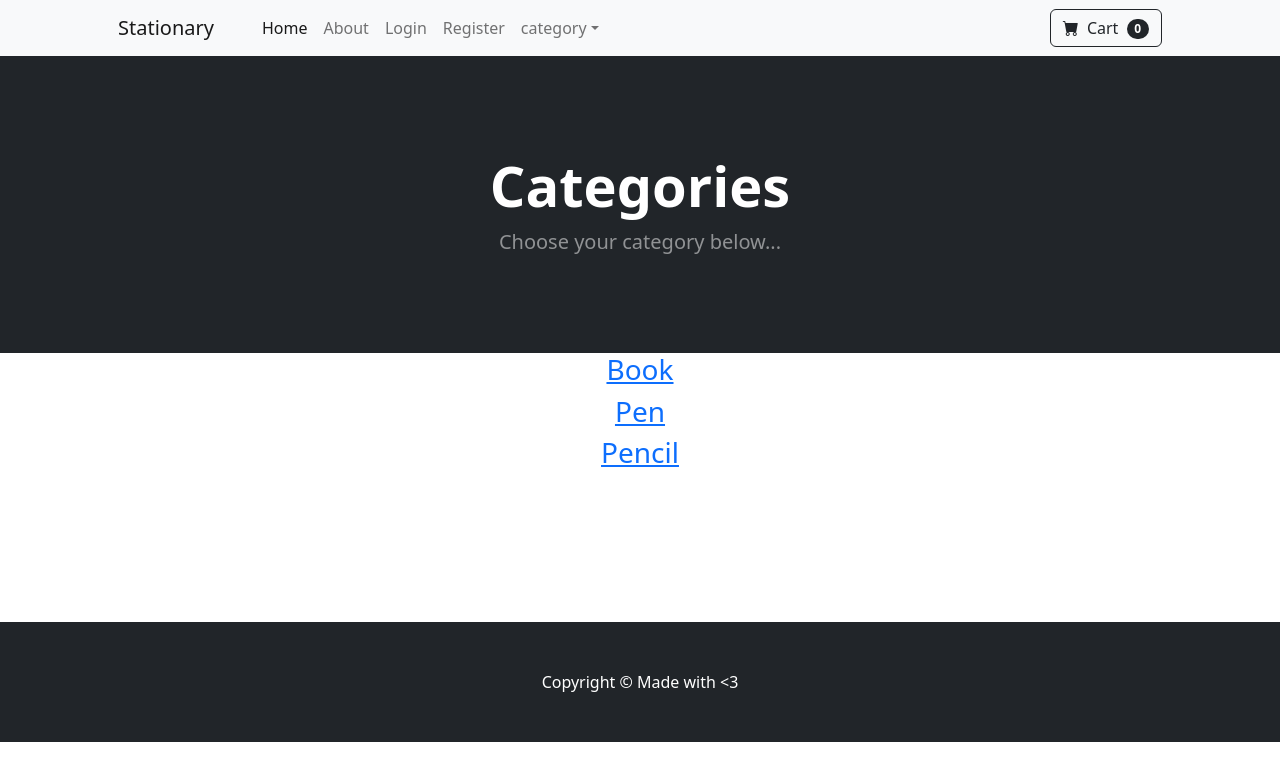
After one commit to srakshitha296/SHOPPING_WEBSITE, a Django app: page /category_summary/ in a window 1280 px wide. The commit adds this page. Shown: the top 781 px of the page. Run offline with Django 5.2, Linux system fonts and the light colour scheme; data comes from the database, SQL or seed files in the repository; some libraries are stand-ins or nearby versions.

Commit message:
categories

```diff
--- /dev/null
+++ b/store/templates/category_summary.html
@@ -0,0 +1,26 @@
+{% extends 'base.html' %}
+
+{% block content %}
+<!-- Header-->
+<header class="bg-dark py-5">
+    <div class="container px-4 px-lg-5 my-5">
+        <div class="text-center text-white">
+            <h1 class="display-4 fw-bolder">Categories</h1>
+            <p class="lead fw-normal text-white-50 mb-0">Choose your category below...</p>
+        </div>
+    </div>
+</header>
+
+<div class="container">
+    <div class="row">
+        <center>
+            <div class="col-8">
+                {% for category in categories%}
+                <h3><a href="{% url 'category' category %}">{{category}}</a></h3>
+                {% endfor %}
+            </div>
+        </center>
+    </div>
+</div>
+</br></br></br></br></br></br>
+{% endblock %}
--- a/store/templates/navbar.html
+++ b/store/templates/navbar.html
@@ -19,7 +19,7 @@
                     <a class="nav-link dropdown-toggle" id="navbarDropdown" href="#" role="button"
                         data-bs-toggle="dropdown" aria-expanded="false">category</a>
                     <ul class="dropdown-menu" aria-labelledby="navbarDropdown">
-                        <li><a class="dropdown-item" href="{% url 'home' %}">All products</a></li>
+                        <li><a class="dropdown-item" href="{% url 'category_summary' %}">All products</a></li>
                         <li>
                             <hr class="dropdown-divider" />
                         </li>
--- a/store/urls.py
+++ b/store/urls.py
@@ -9,4 +9,5 @@ urlpatterns = [
     path('register/', views.register_user , name='register'),
     path('product/<int:pk>', views.product, name='product'),
     path('category/<str:foo>', views.category, name='category'),
+    path('category_summary/', views.category_summary, name='category_summary'),
 ]
--- a/store/views.py
+++ b/store/views.py
@@ -64,3 +64,7 @@ def category(request, foo):
     category = Category.objects.get(name=foo)
     products = Product.objects.filter(category=category)
     return render(request, 'category.html', {'category':category, 'products':products})
+
+def category_summary(request):
+    categories = Category.objects.all()
+    return render(request, 'category_summary.html', {'categories':categories})
```
